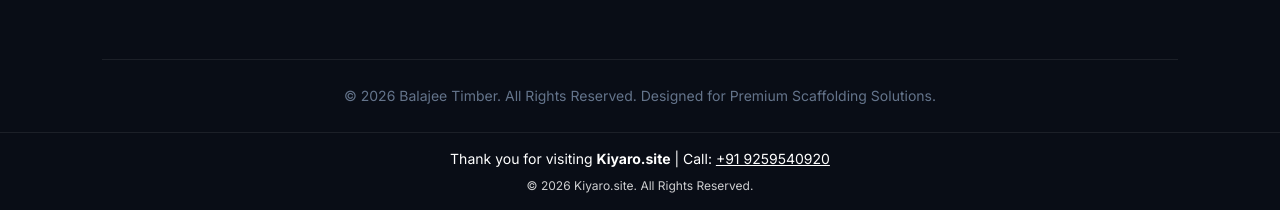
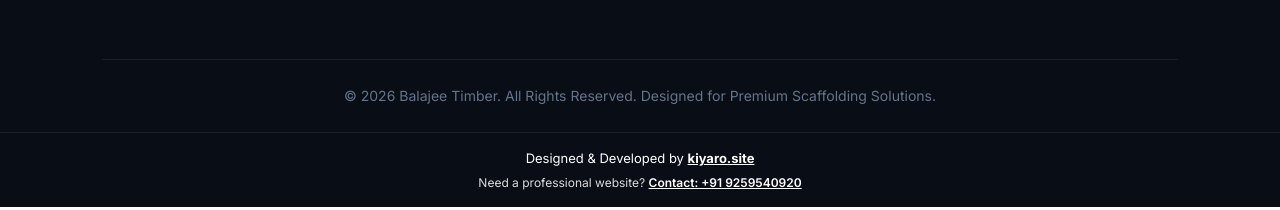
Before and after one commit to kiyarosite-maker/balaji-timber, a plain HTML site: page index.html in a window 1280 px wide. Shown: the part 6457-6667 px from the top of the page. Drawn offline with Linux system fonts and the light colour scheme.

Commit message:
Update index.html

```diff
--- a/index.html
+++ b/index.html
@@ -1514,9 +1514,13 @@
         // Initialize reviews rendering on page load
         document.addEventListener('DOMContentLoaded', renderReviews);
     </script>
-    <footer style="color: #ffffff; text-align: center; padding: 15px 10px; font-size: 14px;">
-    <p style="margin: 0;">Thank you for visiting <strong>Kiyaro.site</strong> | Call: <a href="tel:+919259540920" style="color: #ffffff; text-decoration: underline;">+91 9259540920</a></p>
-    <p style="margin: 5px 0 0; color: rgba(255, 255, 255, 0.8); font-size: 12px;">&copy; 2026 Kiyaro.site. All Rights Reserved.</p>
+   <footer style="color: #ffffff; text-align: center; padding: 15px 10px; font-size: 13px; font-family: sans-serif;">
+    <p style="margin: 0; line-height: 1.6;">
+        Designed &amp; Developed by <a href="https://kiyaro.site" target="_blank" style="color: #ffffff; font-weight: bold; text-decoration: underline;">kiyaro.site</a>
+    </p>
+    <p style="margin: 4px 0 0; color: rgba(255, 255, 255, 0.85); font-size: 12px;">
+        Need a professional website? <a href="tel:+919259540920" style="color: #ffffff; font-weight: 600; text-decoration: underline;">Contact: +91 9259540920</a>
+    </p>
 </footer>
 </body>
 </html>
```
